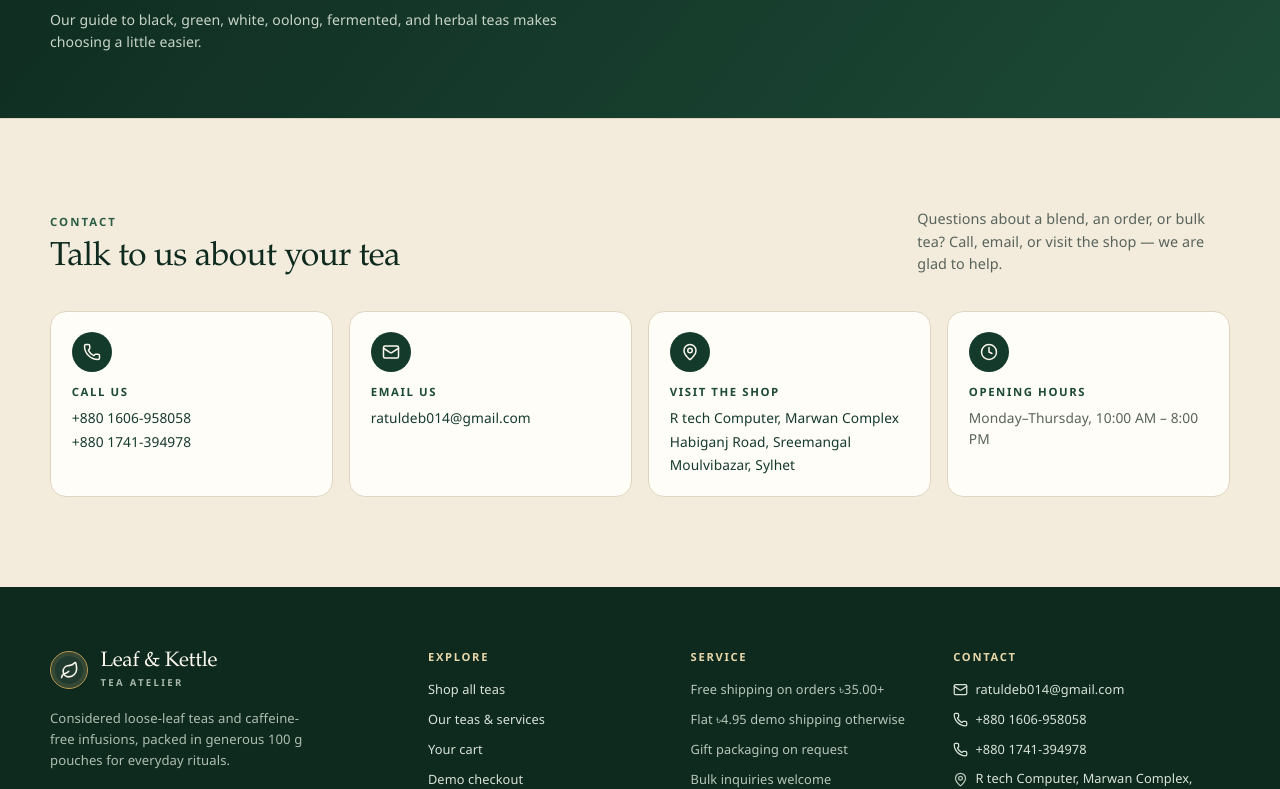
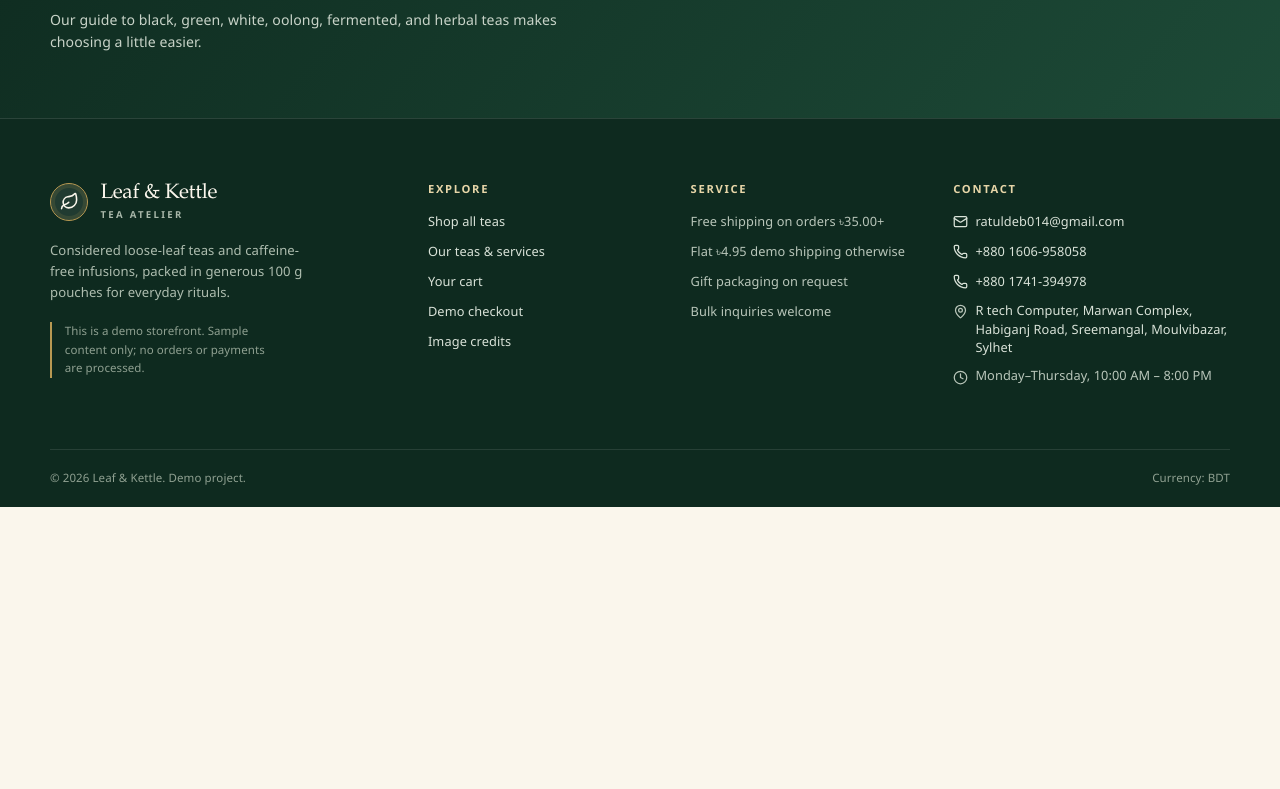
Before and after one commit to RatulDeb/Tea-website, a React (Vite) app: page / in a window 1280 px wide. Shown: the part 3673-4462 px from the top of the page. After the commit the page ends 4180 px from the top, so only its background shows below. Built offline with nearby package versions, Linux system fonts and the light colour scheme.

Commit message:
Remove homepage contact section and keep details in the footer

```diff
--- a/src/pages/ShopPage.tsx
+++ b/src/pages/ShopPage.tsx
@@ -2,11 +2,7 @@ import { useDeferredValue, useMemo, useState } from 'react'
 import { Link, useSearchParams } from 'react-router-dom'
 import {
   ArrowRight,
-  Clock,
   Leaf,
-  Mail,
-  MapPin,
-  Phone,
   Search,
   ShieldCheck,
   Sparkles,
@@ -24,7 +20,6 @@ import {
   type TeaProduct,
 } from '../data/products'
 import { siteConfig } from '../data/site'
-import { formatAddress, gmailComposeUrl, googleMapsUrl, telHref } from '../lib/contact'
 import { usePageTitle } from '../hooks/usePageTitle'
 import { formatDiscount, formatMoney } from '../lib/money'
 
@@ -111,13 +106,6 @@ export function ShopPage() {
 
   const hasActiveFilters = search.trim().length > 0 || category !== 'All'
   const isFiltering = search !== deferredSearch
-
-  const contactAddress = formatAddress(siteConfig.contact.addressLines)
-  const contactMailUrl = gmailComposeUrl(
-    siteConfig.contact.email,
-    'Tea enquiry from the website',
-  )
-  const contactMapsUrl = googleMapsUrl(contactAddress)
 
   return (
     <>
@@ -335,92 +323,6 @@ export function ShopPage() {
         </div>
       </section>
 
-      <section
-        id="contact"
-        className="section contact-section"
-        aria-labelledby="contact-heading"
-      >
-        <div className="shell">
-          <div className="contact-head">
-            <div>
-              <p className="eyebrow">Contact</p>
-              <h2 id="contact-heading">Talk to us about your tea</h2>
-            </div>
-            <p className="contact-lede">
-              Questions about a blend, an order, or bulk tea? Call, email, or
-              visit the shop — we are glad to help.
-            </p>
-          </div>
-
-          <div className="contact-grid">
-            <div className="contact-card">
-              <span className="contact-icon" aria-hidden="true">
-                <Phone />
-              </span>
-              <h3>Call us</h3>
-              <p className="contact-links">
-                {siteConfig.contact.phones.map((phone) => (
-                  <a key={phone} href={telHref(phone)}>
-                    {phone}
-                  </a>
-                ))}
-              </p>
-            </div>
-
-            <div className="contact-card">
-              <span className="contact-icon" aria-hidden="true">
-                <Mail />
-              </span>
-              <h3>Email us</h3>
-              <p className="contact-links">
-                <a
-                  href={contactMailUrl}
-                  target="_blank"
-                  rel="noopener noreferrer"
-                >
-                  {siteConfig.contact.email}
-                  <span className="sr-only">
-                    {' '}
-                    (opens Gmail compose in a new tab)
-                  </span>
-                </a>
-              </p>
-            </div>
-
-            <div className="contact-card">
-              <span className="contact-icon" aria-hidden="true">
-                <MapPin />
-              </span>
-              <h3>Visit the shop</h3>
-              <address>
-                <a
-                  className="contact-address-link"
-                  href={contactMapsUrl}
-                  target="_blank"
-                  rel="noopener noreferrer"
-                >
-                  {siteConfig.contact.addressLines.map((line) => (
-                    <span key={line}>{line}</span>
-                  ))}
-                  <span className="sr-only">
-                    {' '}
-                    (opens Google Maps in a new tab)
-                  </span>
-                </a>
-              </address>
-            </div>
-
-            <div className="contact-card">
-              <span className="contact-icon" aria-hidden="true">
-                <Clock />
-              </span>
-              <h3>Opening hours</h3>
-              <p>{siteConfig.contact.hours}</p>
-            </div>
-          </div>
-        </div>
-      </section>
-
       {selectedProduct ? (
         <ProductModal
           product={selectedProduct}
--- a/src/styles.css
+++ b/src/styles.css
@@ -2947,110 +2947,8 @@ input[type='search']::-webkit-search-cancel-button {
   color: var(--forest-950);
 }
 
-.contact-section {
-  background: var(--cream-2);
-  border-top: 1px solid var(--line);
-}
-
-.contact-head {
-  display: flex;
-  align-items: flex-end;
-  justify-content: space-between;
-  gap: 1rem 2rem;
-  margin-bottom: clamp(1.5rem, 3vw, 2.2rem);
-}
-
-.contact-head .eyebrow {
-  margin-bottom: 0.5rem;
-}
-
-.contact-head h2 {
-  font-size: clamp(1.6rem, 2.6vw, 2.2rem);
-}
-
-.contact-lede {
-  max-width: 38ch;
-  color: var(--muted);
-  font-size: 0.9rem;
-  line-height: 1.55;
-}
-
-.contact-grid {
-  display: grid;
-  grid-template-columns: repeat(auto-fit, minmax(min(100%, 240px), 1fr));
-  gap: 1rem;
-}
-
-.contact-card {
-  padding: 1.3rem;
-  border: 1px solid var(--line);
-  border-radius: 16px;
-  background: var(--paper);
-}
-
-.contact-icon {
-  display: grid;
-  width: 40px;
-  height: 40px;
-  place-items: center;
-  margin-bottom: 0.8rem;
-  border-radius: 50%;
-  background: var(--forest-900);
-  color: var(--cream);
-}
-
-.contact-icon svg {
-  width: 18px;
-  height: 18px;
-}
-
-.contact-card h3 {
-  font-family: var(--sans);
-  font-size: 0.71rem;
-  font-weight: 700;
-  letter-spacing: 0.14em;
-  text-transform: uppercase;
-  color: var(--forest-800);
-}
-
-.contact-card p,
-.contact-card address {
-  margin-top: 0.5rem;
-  color: var(--muted);
-  font-size: 0.86rem;
-  font-style: normal;
-  line-height: 1.55;
-}
-
-.contact-card address {
-  display: flex;
-  flex-direction: column;
-  gap: 0.15rem;
-}
-
-.contact-address-link {
-  display: flex;
-  flex-direction: column;
-  gap: 0.15rem;
-}
-
-.contact-card a {
-  color: var(--forest-900);
-  text-decoration: none;
-}
-
-.contact-card a:hover {
-  text-decoration: underline;
-  text-underline-offset: 3px;
-}
-
-.contact-links {
-  display: flex;
-  flex-direction: column;
-  gap: 0.2rem;
-}
-
 .site-footer {
+  border-top: 1px solid rgba(255, 255, 255, 0.12);
   background: var(--forest-950);
   color: #d9e2d8;
 }
@@ -3454,14 +3352,6 @@ input[type='search']::-webkit-search-cancel-button {
     margin-top: 0.55rem;
   }
 
-  .contact-head {
-    display: block;
-  }
-
-  .contact-lede {
-    margin-top: 0.55rem;
-  }
-
   .benefit-grid {
     grid-template-columns: 1fr;
   }
```
